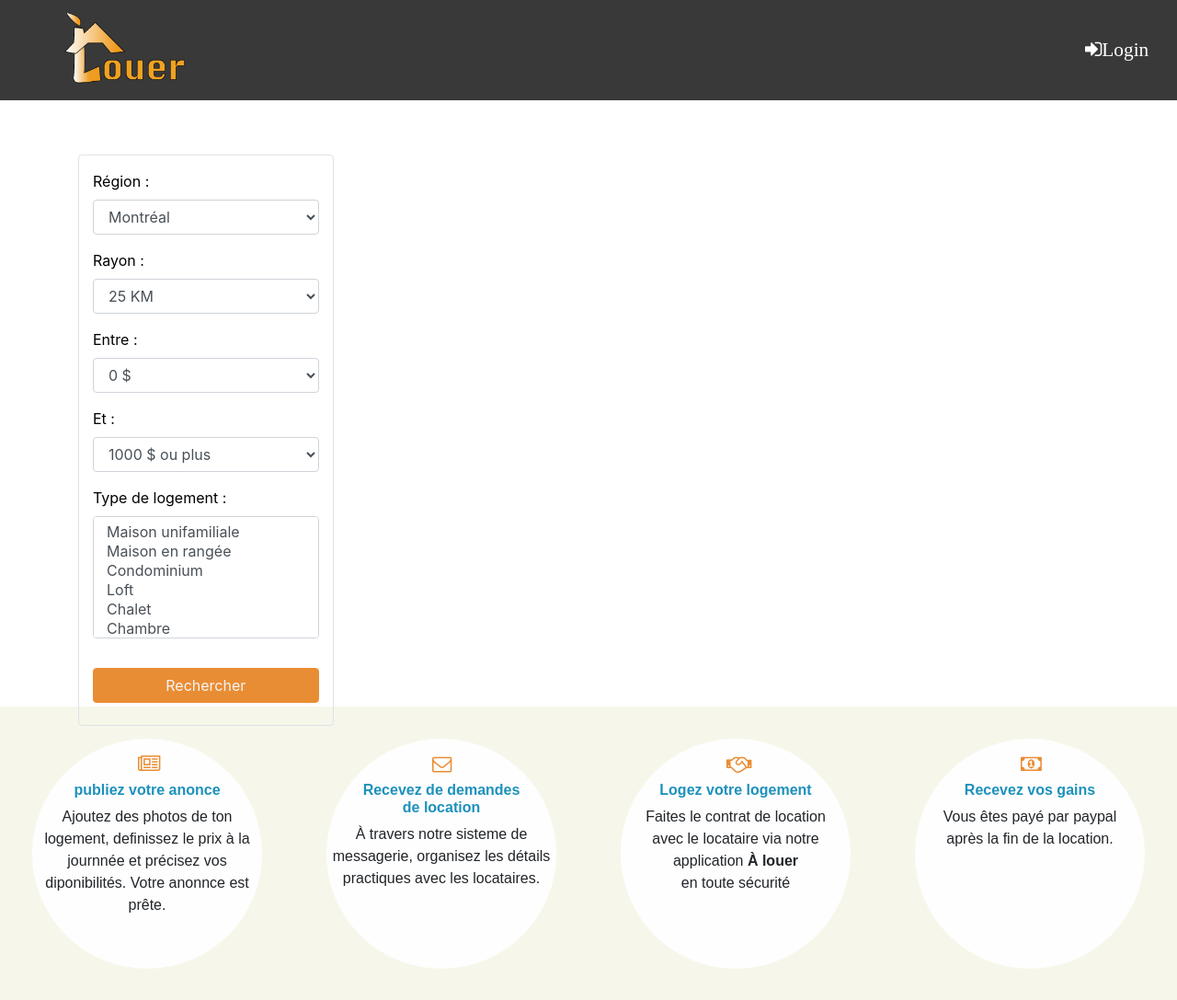
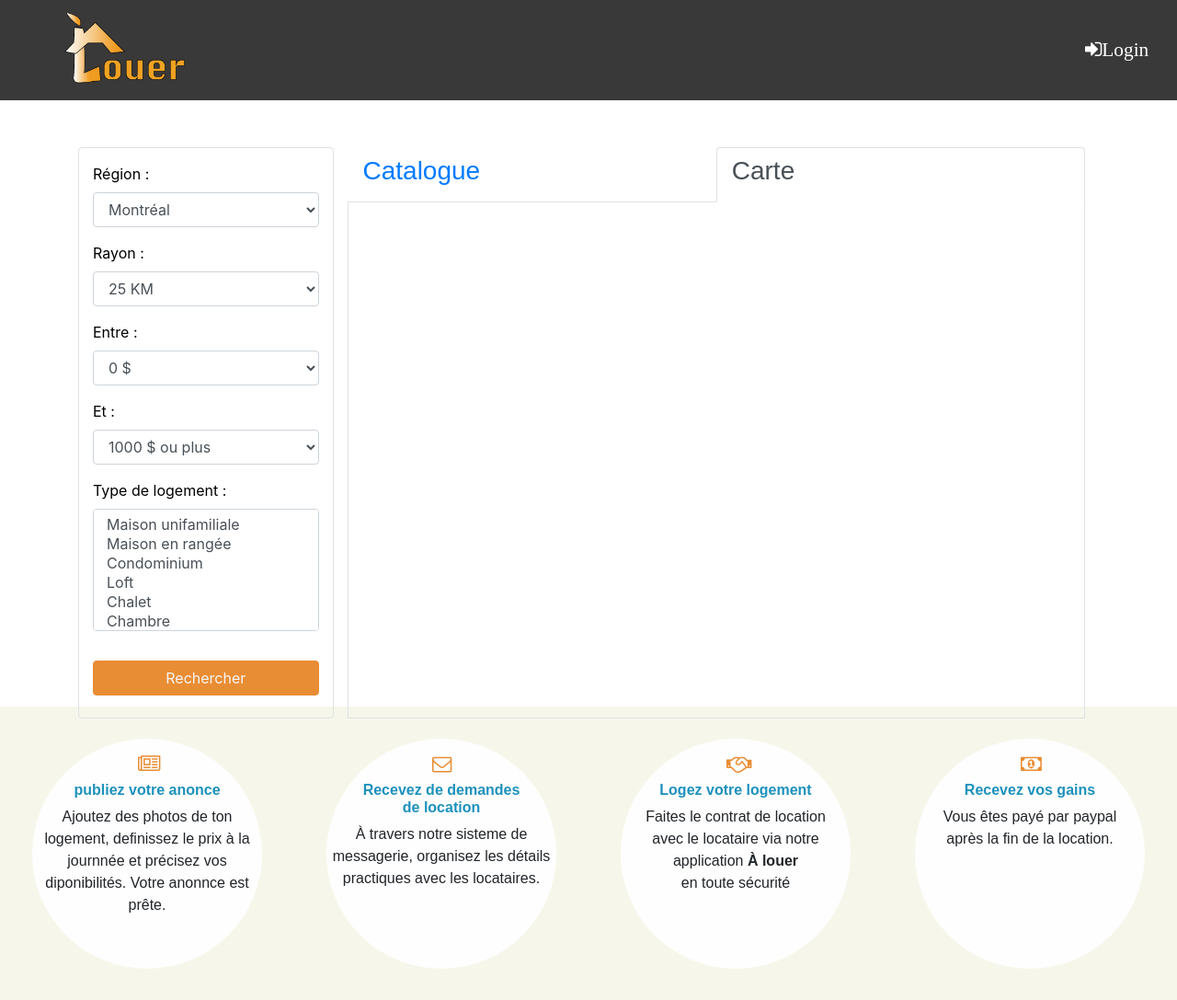
Before and after one commit to Oudayan/projet2, a PHP site: page /index.php?Recherche&action=recherche&carte=true in a window 1280 px wide. Shown: the top 1087 px of the page at 92% size. Run offline with PHP 8.4, Linux system fonts and the light colour scheme; data comes from the database, SQL or seed files in the repository; some libraries are stand-ins or nearby versions.

Commit message:
update recherche

```diff
--- a/vues/recherche.php
+++ b/vues/recherche.php
@@ -11,7 +11,7 @@
 <main class="container">
     <div class="container-fluid">
         <div class="row">
-            <aside class="col-lg-3 border rounded my-2">
+            <aside class="col-lg-3 border rounded">
                 <form class="py-3">
                     <div class="form-group">
                         <label for="region">Région&nbsp;:</label>
@@ -139,10 +139,19 @@
                 </form>
                 <button id="drop" class="btn btn-block btn-orange mb-4">Rechercher</button>
             </aside>
+
+
             <div class="col-lg-9">
-                <section id="carte" class="hidden">
+                <nav>
+                    <div id="nav-tab" class="nav nav-tabs row mx-0" role="tablist">
+                        <a class="nav-item nav-link col-6 active" id="nav-catalogue-tab" data-toggle="tab" href="#catalogue" role="tab" aria-controls="nav-catalogue" aria-selected="true"><h3>Catalogue</h3></a>
+                        <a class="nav-item nav-link col-6" id="nav-carte-tab" data-toggle="tab" href="#carte" role="tab" aria-controls="nav-carte" aria-selected="false"><h3>Carte</h3></a>
+                    </div>
+                </nav>
+                <div id="nav-tabContent" class="tab-content border-left border-right border-bottom">
+                    <section id="carte" class="tab-pane fade" role="tabpanel" aria-labelledby="nav-carte-tab">
                     </section>
-                <section id="catalogue" class="">
+                    <section id="catalogue" class="tab-pane fade show active" role="tabpanel" aria-labelledby="nav-catalogue-tab">
                         <?php foreach ($donnees["logements"] as $logement) { ?>
                             <article id="fiche_<?= $logement->lireIdLogement(); ?>" class="row border rounded text-center m-2 p-2">
                                 <div class="col-lg-4">
@@ -199,6 +208,7 @@
                 </div>
             </div>
         </div>
+    </div>
 </main>
 
 <script type="text/javascript">
@@ -228,18 +238,19 @@
         var url = window.location.search.substring(1);
         var catalogue = new RegExp(/catalogue=true/, "gi");
         if (catalogue.test(url)) {
-            $("#catalogue").removeClass("hidden");
-        }
-        else {
-            $("#catalogue").addClass("hidden");
+            $("#nav-tab a:first-child").tab('show');
+            $("#catalogue").addClass('active');
         }
         var carte = new RegExp(/carte=true/, "gi");
         if (carte.test(url)) {
-            $("#carte").removeClass("hidden");
+            $("#nav-tab a:last-child").tab('show');
+            $("#carte").addClass('active');
         }
-        else {
-            $("#carte").addClass("hidden");
-        }
+
+        $("#nav-carte-tab").on("click", function() {
+            initialize();
+        });
+
     });
 </script>
 
```
Lines whose indentation alone changed are shown as unchanged.
